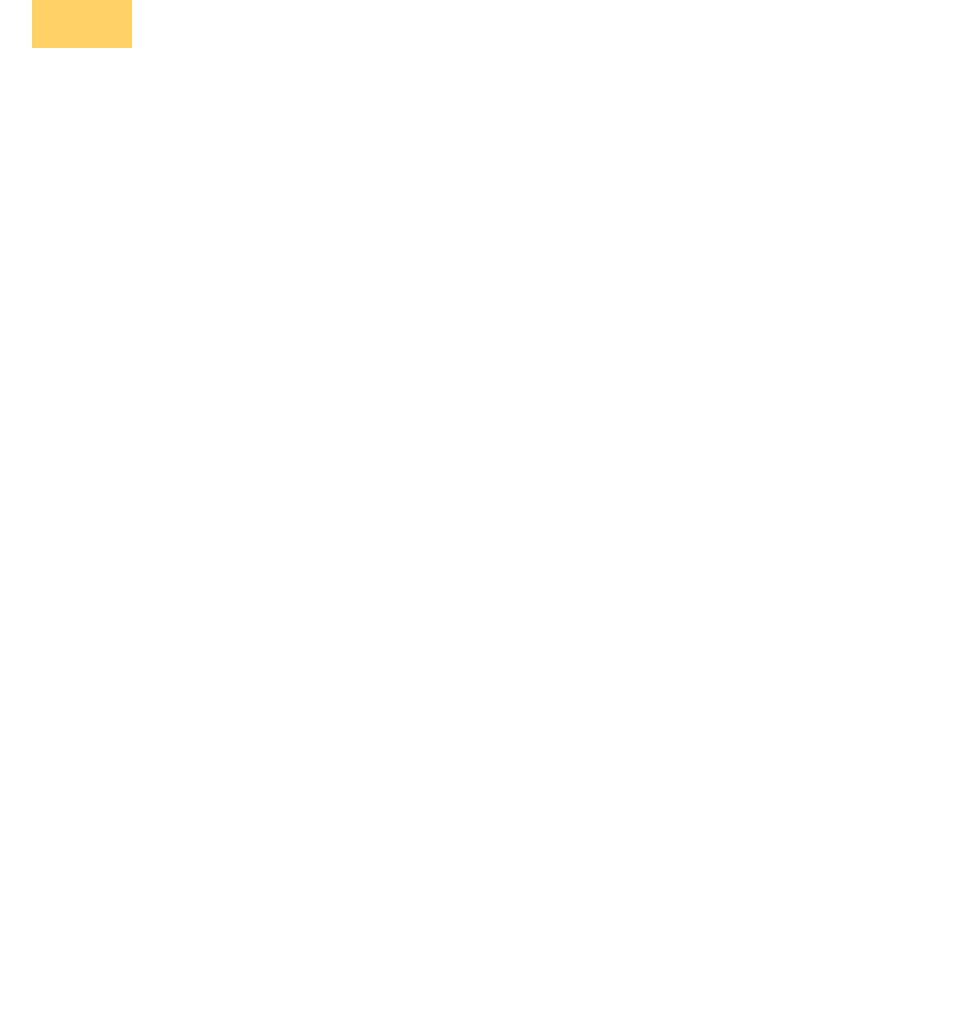
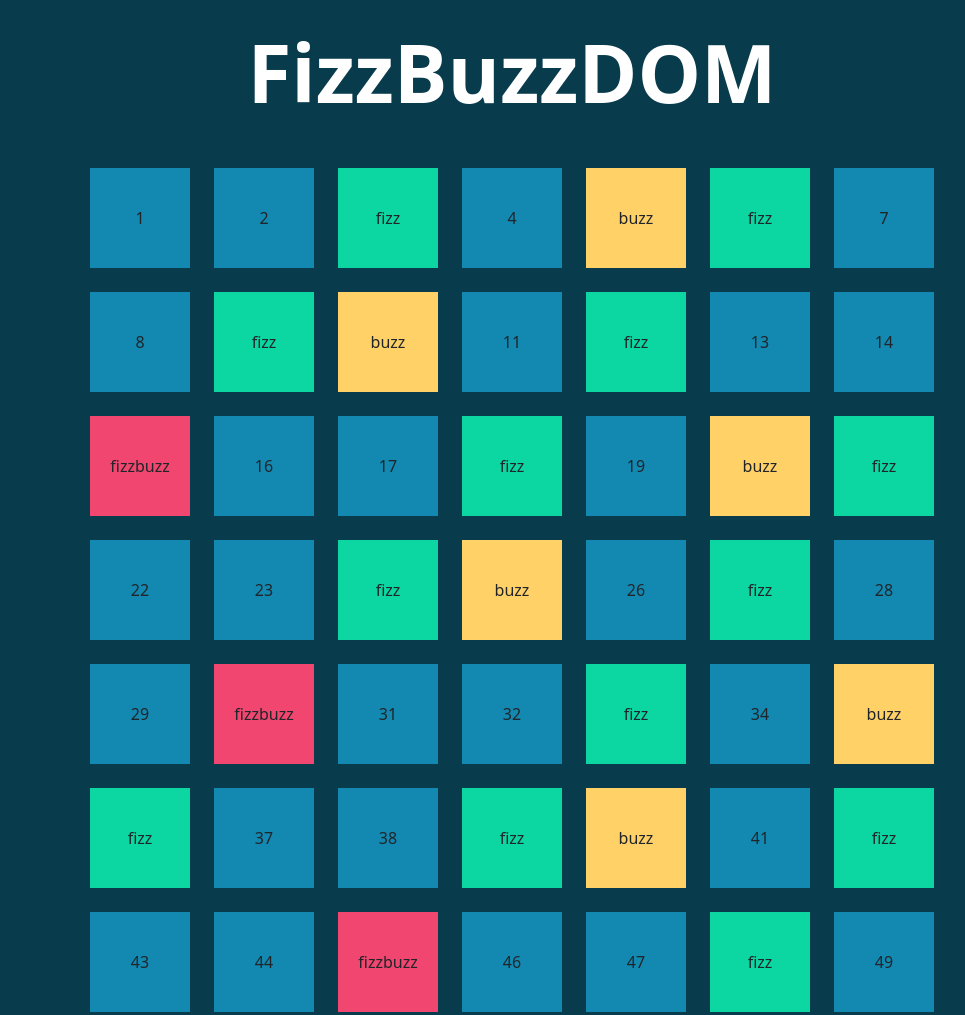
Before and after one commit to Gabrieleabu23/js-fizzbuzz, a plain HTML site: page index.html in a window 1280 px wide. Shown: the top 1015 px of the page, without its empty margins (128-1093 px from the left). Before the commit the page ends 800 px from the top, so only its background shows below. Drawn offline with nearby package versions, Linux system fonts and the light colour scheme.

Commit message:
exercise completed

```diff
--- a/css/style.css
+++ b/css/style.css
@@ -3,8 +3,8 @@
     padding: 0;
     margin: 0;
 }
-.container{
-    position: relative;
+body{
+    background-color: #083b4c;
 }
 .square{
     width: 100px;
--- a/index.html
+++ b/index.html
@@ -8,6 +8,7 @@
     <title>FizzBuzz</title>
 </head>
 <body>
+    <h1 class="text-center text-white mt-4 mb-4 display-1 fw-bold">FizzBuzzDOM</h1>
    <div class="container w-75 ">
         <div class="row  justify-content-center gap-4 mt-5">
 
--- a/js/script.js
+++ b/js/script.js
@@ -1,16 +1,17 @@
-let boxes= document.createElement("square");
+
 for(let i=1;i<=100;i++){
-    let boxes= document.createElement("div");
-    boxes.classList.add("square");
-    document.querySelector("div.row").append(boxes);
+    const boxes= document.createElement("square");
+    boxes.classList.add("square","d-flex","justify-content-center","align-items-center");
     boxes.append(i);
-    boxes.classList.add("position-absolute","bottom-0","start-0")
-    if(i % 3 === 0){
+    document.querySelector(".row").append(boxes);
+    if(i % 15 === 0){
+        boxes.innerHTML="fizzbuzz";
+        boxes.style.background="#f0466f";
+    }else if(i % 3 === 0){
+        boxes.innerHTML="fizz";
         boxes.style.background="#0cd6a1";
-        if(i % 15 === 0){
-            boxes.style.background="#f0466f";
-        }
     }else if(i % 5 === 0){
+        boxes.innerHTML="buzz";
         boxes.style.background="#ffd166";
     }
     // document.querySelector(".container").append=boxes;
```
